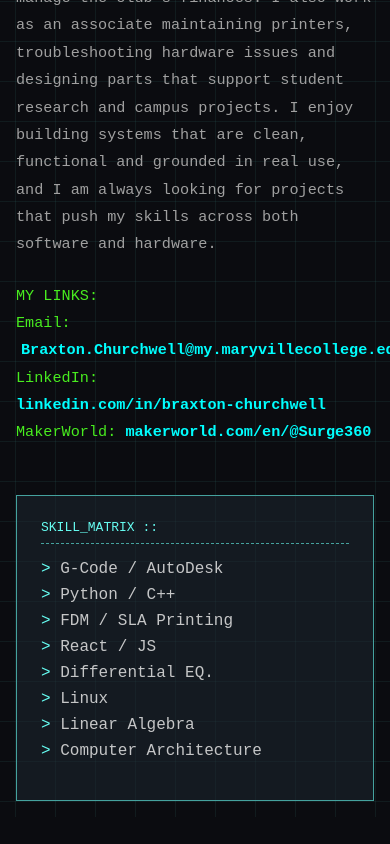
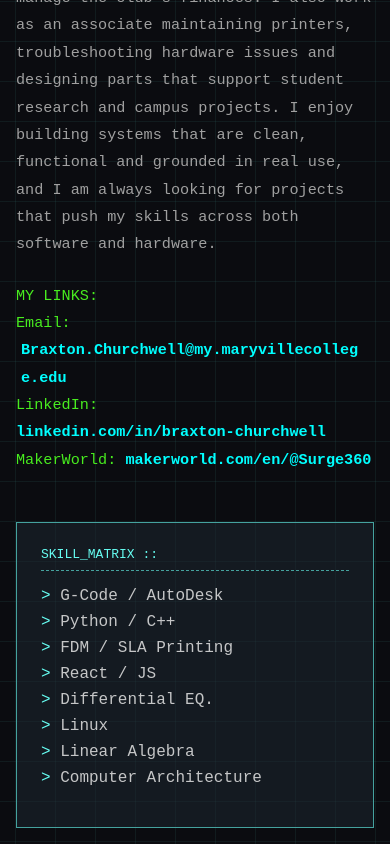
Before and after one commit to braxtonc360360/portfolio, a React (Vite) app: page /bio in a window 390 px wide. Shown: the part 1079-1923 px from the top of the page. Before the commit the page ends 1896 px from the top, so only its background shows below. Built offline with nearby package versions, Linux system fonts and the light colour scheme.

Commit message:
hopefully fix the stupid email hanging off the edge

```diff
--- a/src/css/Bio.css
+++ b/src/css/Bio.css
@@ -160,6 +160,17 @@
 }
 
 @media (max-width: 768px) {
+  /* src/css/Bio.css (Inside the @media (max-width: 768px) block) */
+
+.bio-paragraph2 {
+  /* This forces the long email to break onto the next line */
+  word-break: break-all;
+  overflow-wrap: anywhere;
+
+  /* Ensures the container doesn't stretch off screen */
+  width: 100%;
+  max-width: 100%;
+}
   .bio-grid {
     grid-template-columns: 1fr;
     gap: 2rem;
```
